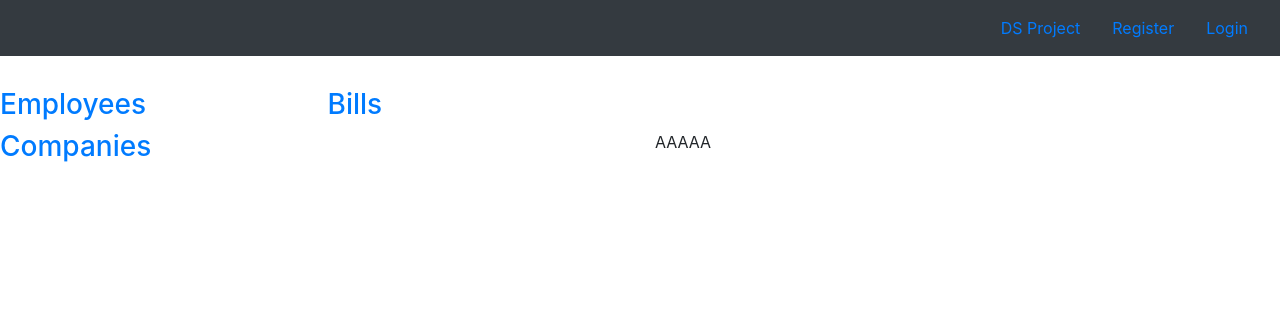
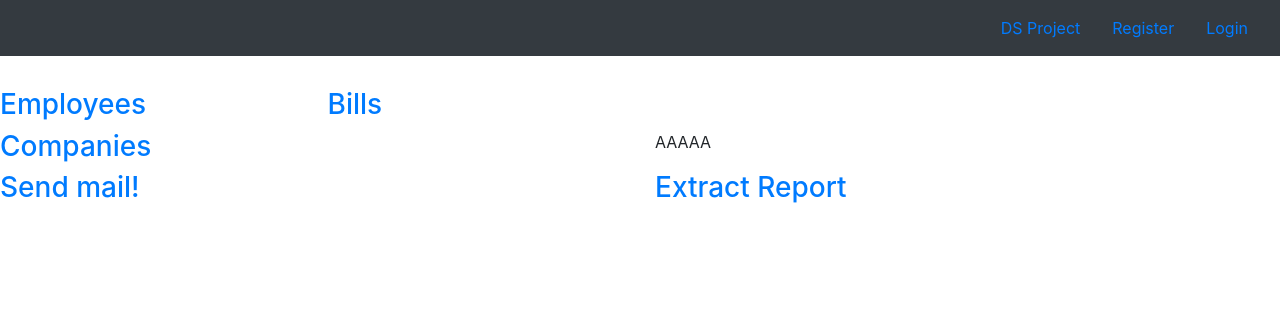
Before and after one commit to mir3u/Employee-Management-Application, a Symfony app: template templates/home.html.twig in a window 1280 px wide. Shown: the top 316 px of the page. Run offline with Twig, Linux system fonts and the light colour scheme; the template is opened without the code that fills it, so the values that code supplies are empty; some libraries are stand-ins or nearby versions.

Commit message:
mail saved

```diff
--- a/composer.json
+++ b/composer.json
@@ -5,6 +5,7 @@
         "php": "^7.2.5",
         "ext-ctype": "*",
         "ext-iconv": "*",
+        "dompdf/dompdf": "^0.8.5",
         "sensio/framework-extra-bundle": "^5.1",
         "symfony/asset": "5.0.*",
         "symfony/console": "5.0.*",
@@ -23,6 +24,7 @@
         "symfony/security-bundle": "5.0.*",
         "symfony/serializer-pack": "*",
         "symfony/string": "5.0.*",
+        "symfony/swiftmailer-bundle": "^3.4",
         "symfony/translation": "5.0.*",
         "symfony/twig-pack": "*",
         "symfony/validator": "5.0.*",
--- a/config/bundles.php
+++ b/config/bundles.php
@@ -13,4 +13,5 @@ return [
     Symfony\Bundle\DebugBundle\DebugBundle::class => ['dev' => true, 'test' => true],
     Symfony\Bundle\MakerBundle\MakerBundle::class => ['dev' => true],
     Symfony\WebpackEncoreBundle\WebpackEncoreBundle::class => ['all' => true],
+    Symfony\Bundle\SwiftmailerBundle\SwiftmailerBundle::class => ['all' => true],
 ];
--- a/package.json
+++ b/package.json
@@ -1,6 +1,6 @@
 {
     "devDependencies": {
-        "@symfony/webpack-encore": "^0.29.0",
+        "@symfony/webpack-encore": "^0.29.1",
         "core-js": "^3.0.0",
         "regenerator-runtime": "^0.13.2",
         "webpack-notifier": "^1.6.0"
--- a/templates/home.html.twig
+++ b/templates/home.html.twig
@@ -20,13 +20,19 @@
     <div class="row">
         <div class="col-3 elem1 "><h3><a href="/employee/list" > Employees</a></h3></div>
         <div class="col-3  elem1"><h3><a href="/bill/list" > Bills</a></h3></div>
-
-    </div></div>
+    </div>
+</div>
 <div class="campanii">
     <div class="row">
         <div class="col-sm-3 mr-auto elem1 "><h3><a href="/company/list" > Companies</a></h3></div>
         <div class="col-sm-3 mr-auto elem1">AAAAA</div>
     </div>
 </div>
+<div class="campanii">
+    <div class="row">
+        <div class="col-sm-3 mr-auto elem1 "><h3><a href="{{ path("newMail") }}" > Send mail!</a></h3></div>
+        <div class="col-sm-3 mr-auto elem1"><h3><a href="{{ path("newPdf") }}" > Extract Report</a></h3></div>
+    </div>
+</div>
 
 {% endblock %}
```
Also changed, not shown: config/routes.yaml (+8 -0 lines), 3 other files.
